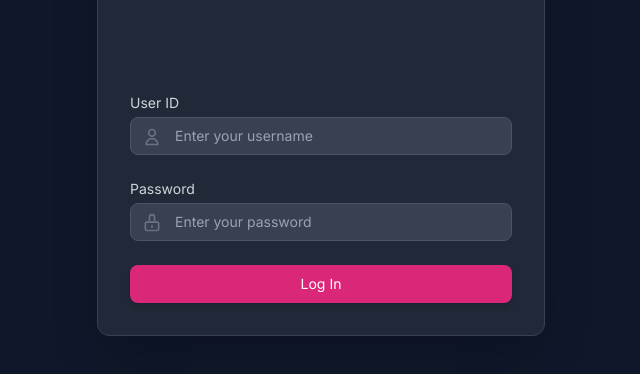
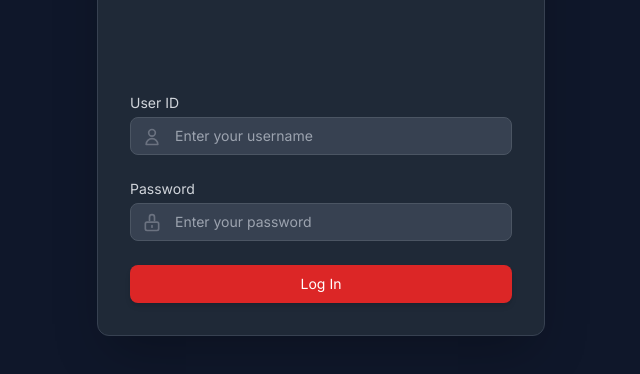
Before and after one commit to manu5703/IS4495-1, a plain HTML site: page index.html in a window 1280 px wide. Shown: the part 288-662 px from the top of the page, without its empty margins (319-959 px from the left). Drawn offline with nearby package versions, Linux system fonts and the light colour scheme.

Commit message:
Update index.html

```diff
--- a/index.html
+++ b/index.html
@@ -111,7 +111,7 @@
             <div>
                 <button
                     type="submit"
-                    class="w-full flex justify-center py-2 px-4 border border-transparent rounded-lg shadow-md text-sm font-medium text-white bg-pink-600 hover:bg-pink-700 focus:outline-none focus:ring-2 focus:ring-offset-2 focus:ring-offset-gray-800 focus:ring-indigo-500 transition duration-150 transform hover:scale-[1.01] active:scale-[0.99]"
+                    class="w-full flex justify-center py-2 px-4 border border-transparent rounded-lg shadow-md text-sm font-medium text-white bg-red-600 hover:bg-red-700 focus:outline-none focus:ring-2 focus:ring-offset-2 focus:ring-offset-gray-800 focus:ring-indigo-500 transition duration-150 transform hover:scale-[1.01] active:scale-[0.99]"
                 >
                     Log In
                 </button>
```
